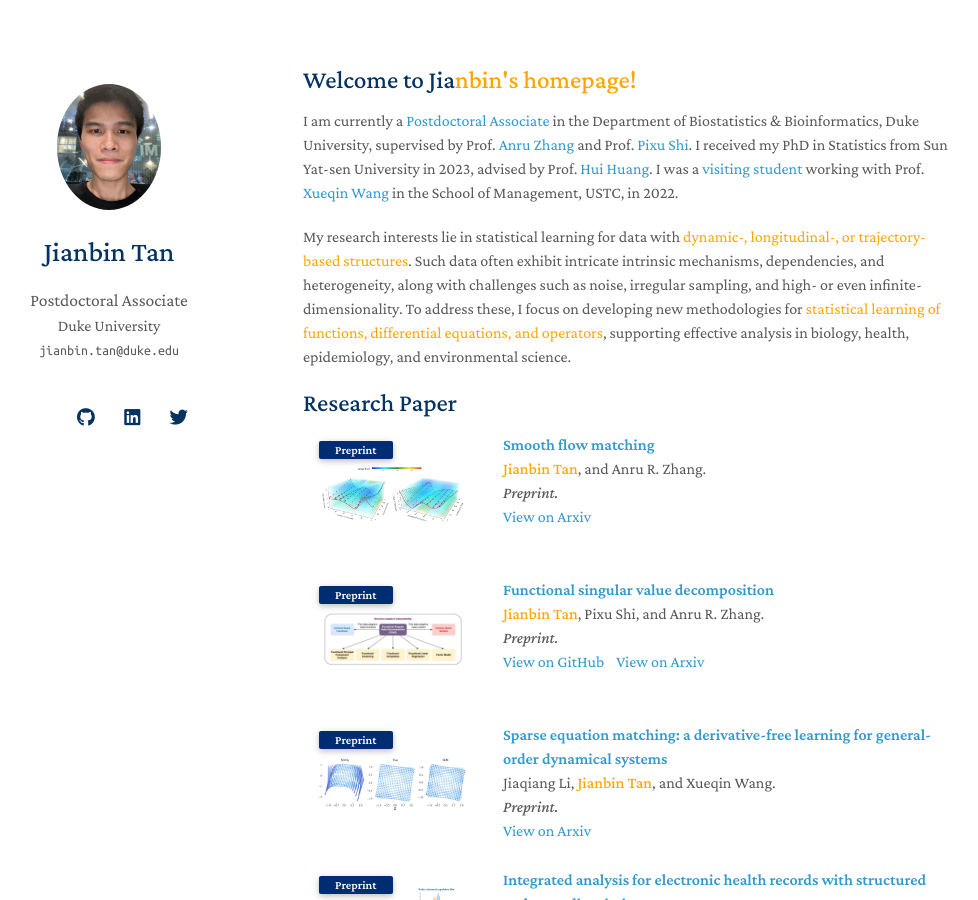
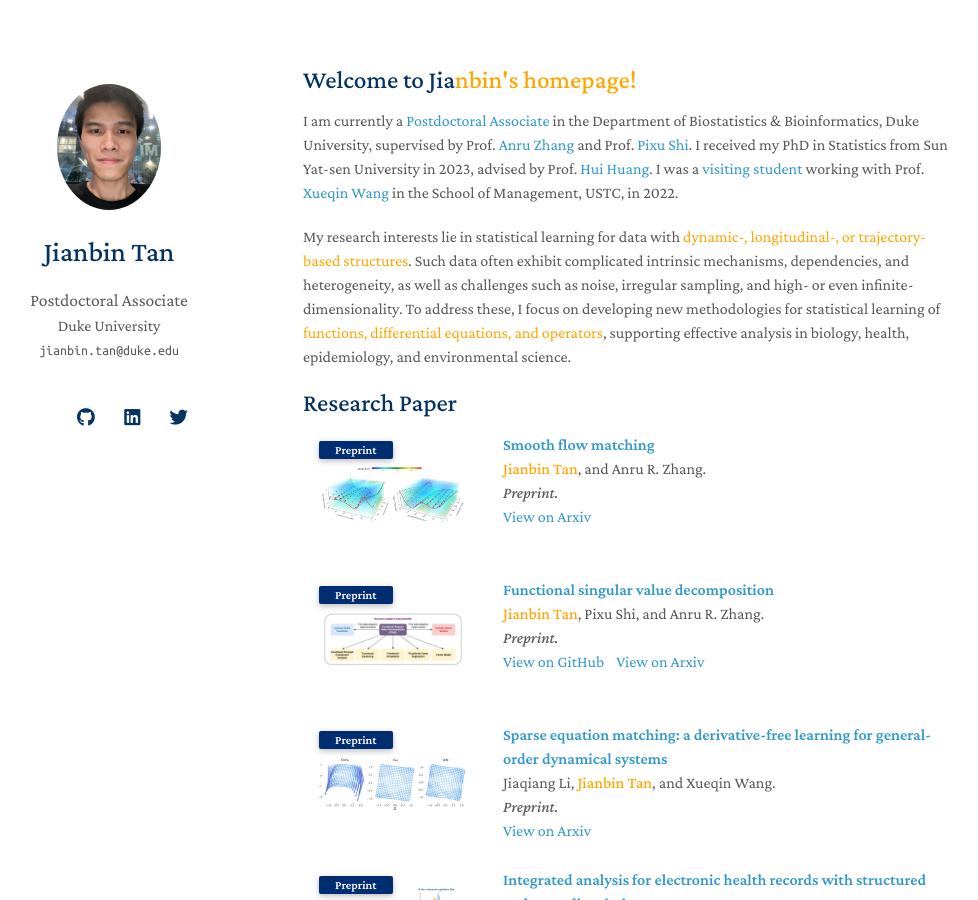
Before and after one commit to Tan-jianbin/Tan-jianbin.github.io, a Jekyll site: the page built from index.md, in a window 1280 px wide and 900 px high. Shown: the whole window, without its empty margins (167-1145 px from the left). Built offline with Jekyll 4.4.1, drawn with Linux system fonts in a browser that asks for light colours; nearby versions of some CDN libraries; a style sheet for code colours, icons or effects is not loaded; our own code applies the rules of GitHub Pages for plain Markdown files.

Commit message:
Update index.md

```diff
--- a/index.md
+++ b/index.md
@@ -6,5 +6,5 @@
 
 I am currently a [Postdoctoral Associate](https://biostat.duke.edu/profile/jianbin-tan) in the Department of Biostatistics & Bioinformatics, Duke University, supervised by Prof. [Anru Zhang](https://anruzhang.github.io) and Prof. [Pixu Shi](https://pixushi.github.io). I received my PhD in Statistics from Sun Yat-sen University in 2023, advised by Prof. [Hui Huang](http://cfas.ruc.edu.cn/kydw/zzyjy/hh/index.htm). I was a [visiting student](https://statlab905.github.io/author/jianbin-tan/) working with Prof. [Xueqin Wang](https://bs.ustc.edu.cn/english/profile.php?id=650) in the School of Management, USTC, in 2022.
 
-My research interests lie in statistical learning for data with <span style="color: orange;">dynamic-, longitudinal-, or trajectory- based structures</span>. Such data often exhibit intricate intrinsic mechanisms, dependencies, and heterogeneity, along with challenges such as noise, irregular sampling, and high- or even infinite-dimensionality. To address these, I focus on developing new methodologies for  <span style="color: orange;">statistical learning of functions, differential equations, and operators</span>, supporting effective analysis in biology, health, epidemiology, and environmental science.
+My research interests lie in statistical learning for data with <span style="color: orange;">dynamic-, longitudinal-, or trajectory- based structures</span>. Such data often exhibit complicated intrinsic mechanisms, dependencies, and heterogeneity, as well as challenges such as noise, irregular sampling, and high- or even infinite-dimensionality. To address these, I focus on developing new methodologies for statistical learning of  <span style="color: orange;"> functions, differential equations, and operators</span>, supporting effective analysis in biology, health, epidemiology, and environmental science.
 {% include_relative _includes/publications.md %}
```
